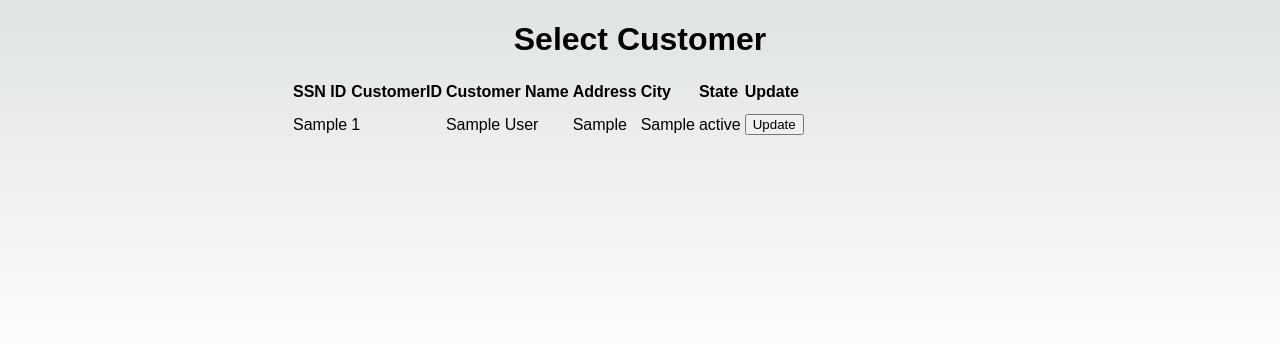
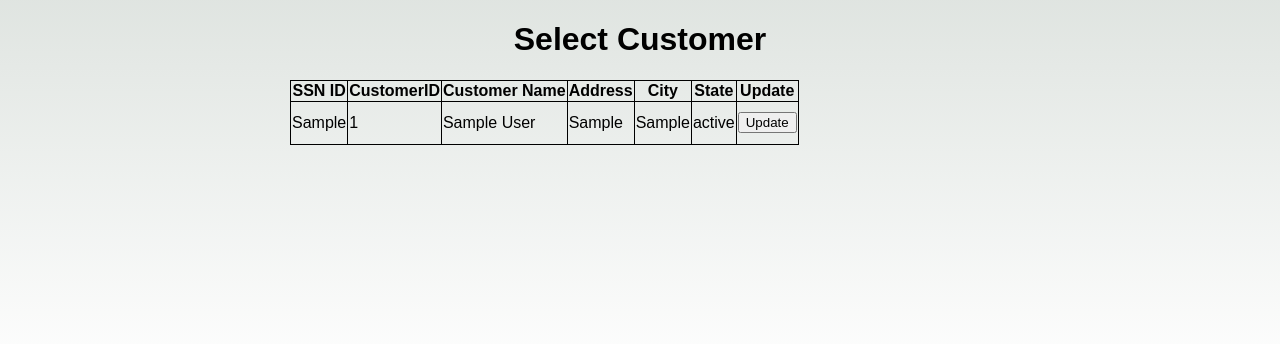
Before and after one commit to varshithrajbasa/RetailBanking, a Flask app: page /view_customer in a window 1280 px wide. Shown: the part 128-472 px from the top of the page. Run offline with Flask 2, Linux system fonts and the light colour scheme; tables that the repository leaves empty or names only in its code hold one stand-in row (values such as "Sample post"); some libraries are stand-ins or nearby versions.

Commit message:
fixed table

```diff
--- a/templates/view_customer.html
+++ b/templates/view_customer.html
@@ -1,34 +1,32 @@
-{% extends "layout.html" %}
+{% extends "layout.html" %} {% block content %}
+<h1>Select Customer</h1>
 
-    {% block content %}
-    <h1><b>Select Customer</b></h1>
-
-<table class="table table-bordered">
-  <thead class="thead-dark">
-  <tr>
-    <th style="text-align:left">SSN ID</th>
-    <th style="text-align:left">CustomerID</th>
-    <th style="text-align:left">Customer Name</th>
-    <th style="text-align:left">Address</th>
-    <th style="text-align:left">City</th>
-    <th style="text-align:left">State</th>
-    <th style="text-align:left">Update</th>
-  </thead>
-  </tr>
+<table style="border-collapse: collapse;border: 1px solid black;">
+    <tr style="border: 1px solid black;">
+        <th style="border: 1px solid black;">SSN ID</th>
+        <th style="border: 1px solid black;">CustomerID</th>
+        <th style="border: 1px solid black;">Customer Name</th>
+        <th style="border: 1px solid black;">Address</th>
+        <th style="border: 1px solid black;">City</th>
+        <th style="border: 1px solid black;">State</th>
+        <th style="border: 1px solid black;">Update</th>
+    </tr>
     {% for user in userDetails %}
-    <tr>
-      <td> {{user[0]}} </td>
-      <td> {{user[1]}} </td>
-      <td> {{user[2]}} </td>
-      <td> {{user[4]}} </td>
-      <td> {{user[5]}} </td>
-      <td> {{user[6]}} </td>
-      <td><form action="/update_customer" method="post">
-        <input name="id" value="{{user[0]}}" type="hidden">
-        <button name="update" type="submit">Update</button>
-    </form></td>
+    <tr style="border: 1px solid black;">
+        <td style="border: 1px solid black;"> {{user[0]}} </td>
+        <td style="border: 1px solid black;"> {{user[1]}} </td>
+        <td style="border: 1px solid black;"> {{user[2]}} </td>
+        <td style="border: 1px solid black;"> {{user[4]}} </td>
+        <td style="border: 1px solid black;"> {{user[5]}} </td>
+        <td style="border: 1px solid black;"> {{user[6]}} </td>
+        <td style="border: 1px solid black;">
+            <form action="/update_customer" method="post">
+                <input name="id" value="{{user[0]}}" type="hidden">
+                <button name="update" type="submit">Update</button>
+            </form>
+        </td>
     </tr>
     {% endfor %}
-  </table>
+</table>
 
-     {% endblock %}
+{% endblock %}
```
Also changed, not shown: templates/view_customer2.html (+6 -6 lines).
